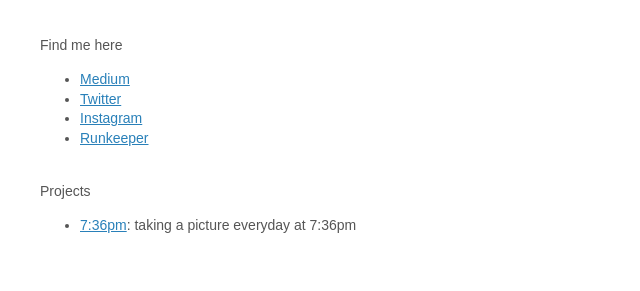
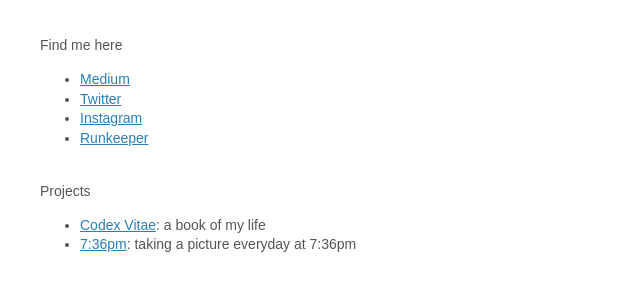
Before and after one commit to maxparm/maxparm.github.io, a website: page index.html in a window 1280 px wide. Shown: the part 123-414 px from the top of the page, without its empty margins (0-640 px from the left). Drawn offline with nearby package versions, Linux system fonts and the light colour scheme.

Commit message:
add codex vitae link

```diff
--- a/index.html
+++ b/index.html
@@ -41,6 +41,7 @@
             <br/>
             Projects
             <ul>
+                <li><a target="_blank" href="https://github.com/maxparm/maxparm.github.io/tree/master/codex-vitae">Codex Vitae</a>: a book of my life</li>
                 <li><a target="_blank" href="https://www.flickr.com/search/?text=7%3A36pm&user_id=50853824%40N00&sort=date-posted-desc">7:36pm</a>: taking a picture everyday at 7:36pm</li>
             </ul>
         </div>
```
